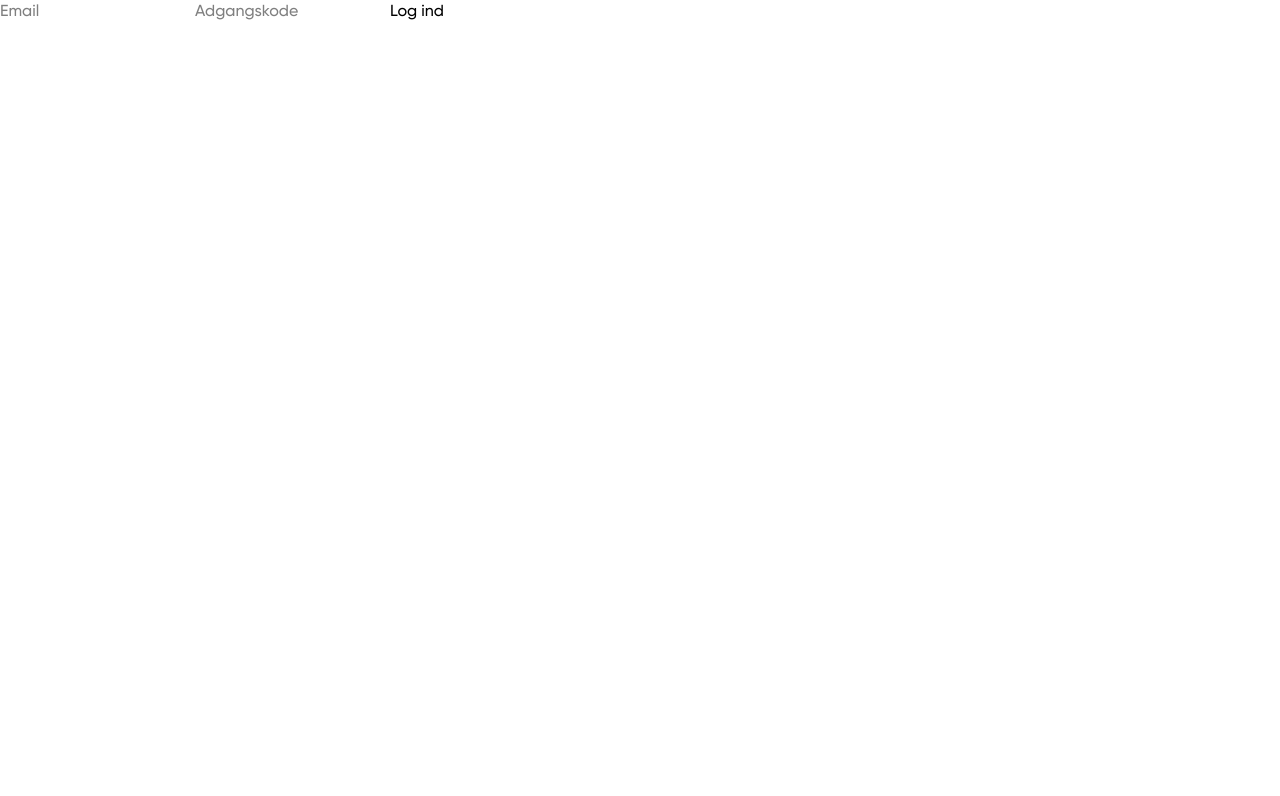
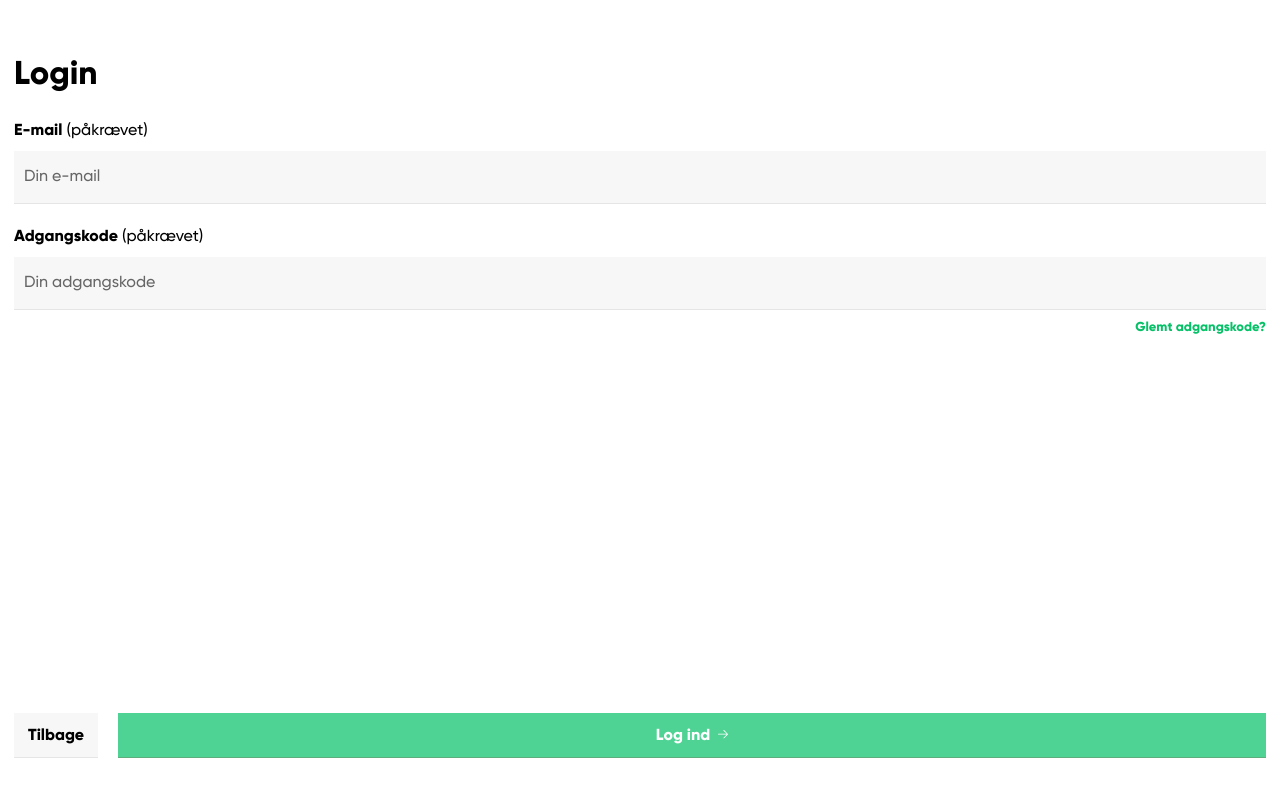
Before and after one commit to Cecilie-Jadach/wash-world-client, a Next.js app: page /login in a window 1280 px wide. Shown: the top 796 px of the page. Built offline with nearby package versions, Linux system fonts and the light colour scheme.

Commit message:
feat: enhance membership and login functionality, update routing and add new components

```diff
--- a/app/hooks/useMembership.ts
+++ b/app/hooks/useMembership.ts
@@ -3,7 +3,7 @@ import { useMutation, useQueryClient } from '@tanstack/react-query'
 const getToken = () => localStorage.getItem("token") ?? ""
 
 const pauseMembershipFetch = async (pauseMonths: number) => {
-    const res = await fetch(`${process.env.NEXT_PUBLIC_BASE_URL}/membership/pause`, {
+    const res = await fetch(`${process.env.NEXT_PUBLIC_BASE_URL}/api-membership-pause`, {
         method: 'PATCH',
         headers: {
             'Content-Type': 'application/json',
@@ -16,7 +16,7 @@ const pauseMembershipFetch = async (pauseMonths: number) => {
 }
 
 const reactivateMembershipFetch = async () => {
-    const res = await fetch(`${process.env.NEXT_PUBLIC_BASE_URL}/membership/reactivate`, {
+    const res = await fetch(`${process.env.NEXT_PUBLIC_BASE_URL}/api-membership-reactivate`, {
         method: 'PATCH',
         headers: {
             'Authorization': `Bearer ${getToken()}`
@@ -24,6 +24,19 @@ const reactivateMembershipFetch = async () => {
     })
     if (!res.ok) throw new Error((await res.json()).error)
     return res.json()
+}
+
+const updateMembership = async (membership: string) => {
+    const response = await fetch(`${process.env.NEXT_PUBLIC_BASE_URL}/api-update-membership`, {
+        method: 'PATCH',
+        headers: {
+            'Content-Type': 'application/json',
+            'Authorization': `Bearer ${getToken()}`
+        },
+        body: JSON.stringify({ user_membership: membership })
+    })
+    if (!response.ok) throw new Error((await response.json()).error)
+    return response.json()
 }
 
 export function useMembership() {
@@ -39,5 +52,10 @@ export function useMembership() {
         onSuccess: () => queryClient.invalidateQueries({ queryKey: ['user'] })
     })
 
-    return { pauseMutation, reactivateMutation }
+    const updateMutation = useMutation({
+        mutationFn: (membership: string) => updateMembership(membership),
+        onSuccess: () => queryClient.invalidateQueries({ queryKey: ['user'] })
+    })
+
+    return { pauseMutation, reactivateMutation, updateMutation }
 }
--- a/app/login/page.tsx
+++ b/app/login/page.tsx
@@ -1,41 +1,91 @@
 "use client"
 
-import { useState } from 'react'
 import { useRouter } from 'next/navigation'
+import { useForm } from "react-hook-form"
+import { LoginFormData } from "@/types/login"
+import Input from "@/components/Input"
+import Error from "@/components/Error"
+import Button from "@/components/Button"
+import Link from "next/link"
 
 export default function LoginPage() {
     const router = useRouter()
-    const [error, setError] = useState<string>('')
 
-    const handleSubmit = async (e: React.SubmitEvent<HTMLFormElement>) => {
-        e.preventDefault()
-        const formData = new FormData(e.currentTarget)
+    const {
+        register,
+        handleSubmit,
+        watch,
+        setError,
+        formState: { errors }
+    } = useForm<LoginFormData>({ mode: "onTouched" })
+
+    const [watchEmail, watchPassword] = watch(["email", "password"])
+
+    const onSubmit = async (formData: LoginFormData) => {
+        const data = new FormData()
+        data.append('email', formData.email)
+        data.append('password', formData.password)
 
         const response = await fetch(`${process.env.NEXT_PUBLIC_BASE_URL}/login`, {
             method: 'POST',
-            body: formData
+            body: data
         })
 
-        const data = await response.json()
+        const json = await response.json()
 
         if (!response.ok) {
-            setError(data.error)
+            // Sæt fejl direkte på feltet i stedet for en separat state
+            setError('root', { message: json.error })
             return
         }
 
-        // Gem token i localStorage
-        localStorage.setItem('token', data.access_token)
-
-        // Send brugeren videre til forsiden
-        router.push('/')
+        localStorage.setItem('token', json.access_token)
+        router.push('/map')
     }
 
     return (
-        <form onSubmit={handleSubmit}>
-            <input type="email" name="email" placeholder="Email" />
-            <input type="password" name="password" placeholder="Adgangskode" />
-            {error && <p>{error}</p>}
-            <button type="submit">Log ind</button>
-        </form>
+        <main className="mx-xs my-lg flex flex-col gap-s">
+            <h1 className="font-extrabold text-3xl">Login</h1>
+            <form className="flex flex-col h-[80vh] justify-between" onSubmit={handleSubmit(onSubmit)}>
+                <div className="flex flex-col gap-s">
+                    <Input
+                        id="email"
+                        label="E-mail"
+                        placeholder="Din e-mail"
+                        type="email"
+                        showRequired
+                        error={errors.email?.message}
+                            {...register("email", {
+                            required: "E-mail er påkrævet",
+                            pattern: { value: /^[^\s@]+@[^\s@]+\.[^\s@]+$/, message: "Ugyldig e-mail" }
+                            })}
+                    />
+                    <div className="flex flex-col">
+                    <Input
+                        id="password"
+                        label="Adgangskode"
+                        placeholder="Din adgangskode"
+                        type="password"
+                        showRequired
+                        error={errors.password?.message}
+                            {...register("password", {
+                            required: "Adgangskode er påkrævet",
+                            minLength: { value: 8, message: "Adgangskode skal være mindst 8 tegn" }
+                            })}
+                        />
+                        <div className="pt-3xs">
+                        {errors.root && <Error>{errors.root.message}</Error>}
+                        </div>
+                <Link className="font-extrabold text-green-white-background text-sm self-end" href="">Glemt adgangskode?</Link>
+                </div>
+                </div>
+                <div className="flex gap-s">
+                <Button href="/" variant="secondary" icon={false}>Tilbage</Button>
+                <Button className="grow" type="submit" disabled={!watchEmail || !watchPassword}>
+                    Log ind
+                </Button>
+                </div>
+            </form>
+        </main>
     )
 }
--- /dev/null
+++ b/app/map/page.tsx
@@ -0,0 +1,11 @@
+import GoogleMapSection from "@/components/GoogleMapSection";
+
+
+export default function Home() {
+return (
+    <main>
+        <GoogleMapSection/>
+    </main>
+
+);
+}
--- a/app/membership/page.tsx
+++ b/app/membership/page.tsx
@@ -13,7 +13,7 @@ export default function MembershipPage() {
     const { data: user } = useUser()
     const { reactivateMutation } = useMembership()
 
-    if (!user) return <p>Loader...</p>
+    if (!user) return <p>Dit session er udløbet. Login igen.</p>
 
     const membershipStatus = user.membership_paused_at > 0 ? 'paused' : 'active'
 
--- a/app/page.tsx
+++ b/app/page.tsx
@@ -1,12 +1,16 @@
-import GoogleMapSection from "@/components/GoogleMapSection";
+import Button from "@/components/Button"
+import Image from 'next/image'
 
 
 export default function Home() {
   return (
-    <div>
-      <main>
-        <GoogleMapSection/>
+      <main className="bg-black p-xs h-full flex flex-col justify-between">
+        <div></div>
+        <Image className="justify-self-center self-center" src="/icons/white_logo.svg" alt="wash world logo" width={209} height={87}/>
+        <div className="grid gap-xs">
+        <Button href="/signup" className="justify-center" icon={false}>Bliv medlem</Button>
+        <Button href="/login" className="justify-center" icon={false} variant="secondary">Login</Button>
+        </div>
       </main>
-    </div>
   );
 }
--- a/app/pause-membership/page.tsx
+++ b/app/pause-membership/page.tsx
@@ -1,7 +1,7 @@
 "use client"
 import { useState } from 'react'
 import { useRouter } from 'next/navigation'
-import { useMembership } from '../hooks/useMembership'
+import { useMembership } from "@/app/hooks/useMembership"
 import ReturnArrow from '../../components/ReturnArrow'
 import Button from '../../components/Button'
 import toast from 'react-hot-toast'
--- a/components/Navbar.tsx
+++ b/components/Navbar.tsx
@@ -12,7 +12,7 @@ export default function Navbar() {
     const [activeSupport, setActiveSupport] = useState(false);
     const isActive = (path: string) => pathname === path ? 'text-black' : 'text-grey-60'
 
-    if (["/signup", "/login"].includes(pathname) || pathname.startsWith("/verify")) return null
+    if (["/signup", "/login", "/"].includes(pathname) || pathname.startsWith("/verify")) return null
 
     return (
         <>
@@ -35,7 +35,7 @@ export default function Navbar() {
                         </div>
                     </div>
                 </div>
-                <Link href="/login">Log ud</Link>
+                <Link href="/">Log ud</Link>
             </div>
 
             {/* NAVBAR */}
--- /dev/null
+++ b/types/login.ts
@@ -0,0 +1,4 @@
+export type LoginFormData = {
+    email: string;
+    password: string;
+};
```
Also changed, not shown: app/update-membership/page.tsx (+42 -6 lines), public/icons/white_logo.svg (added).
